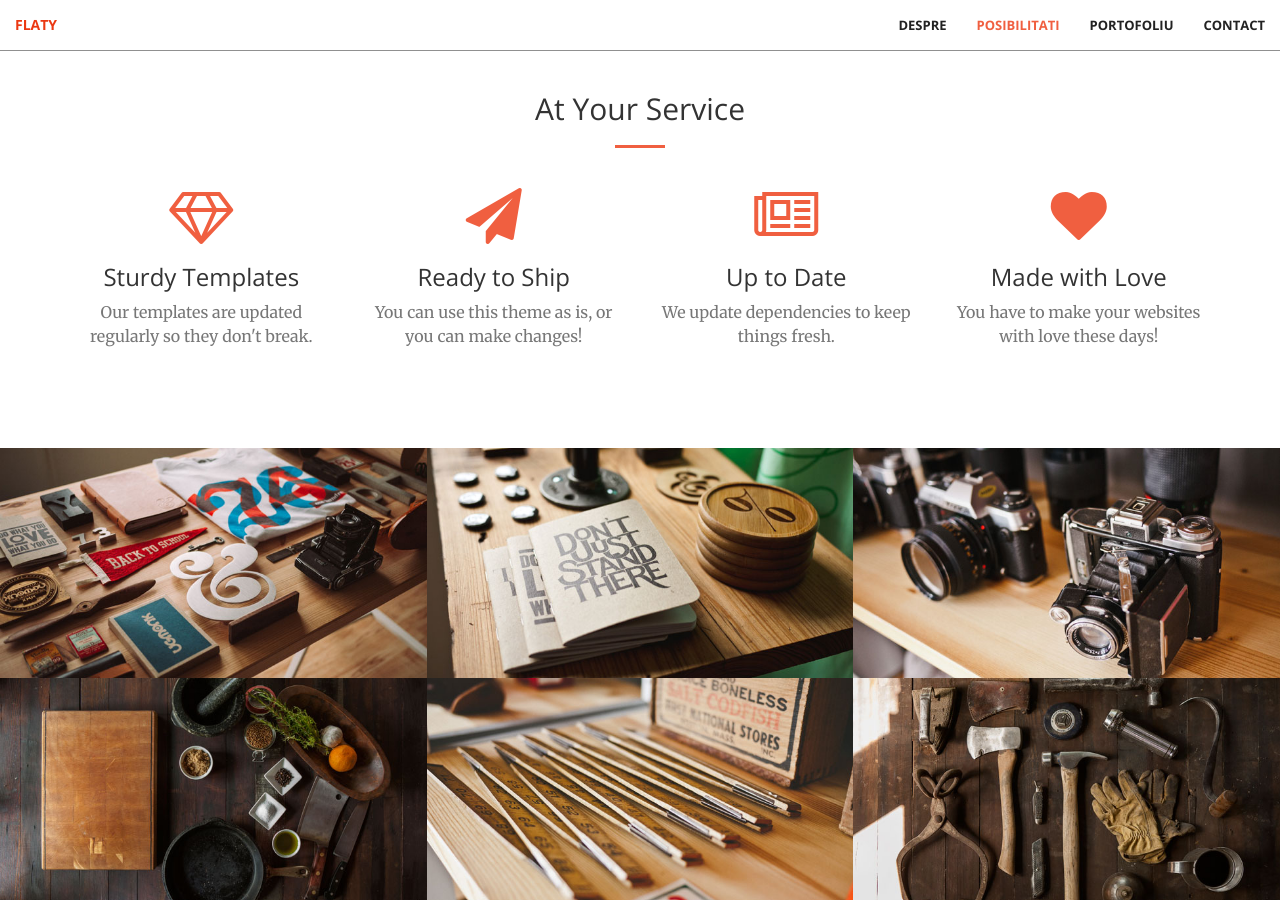
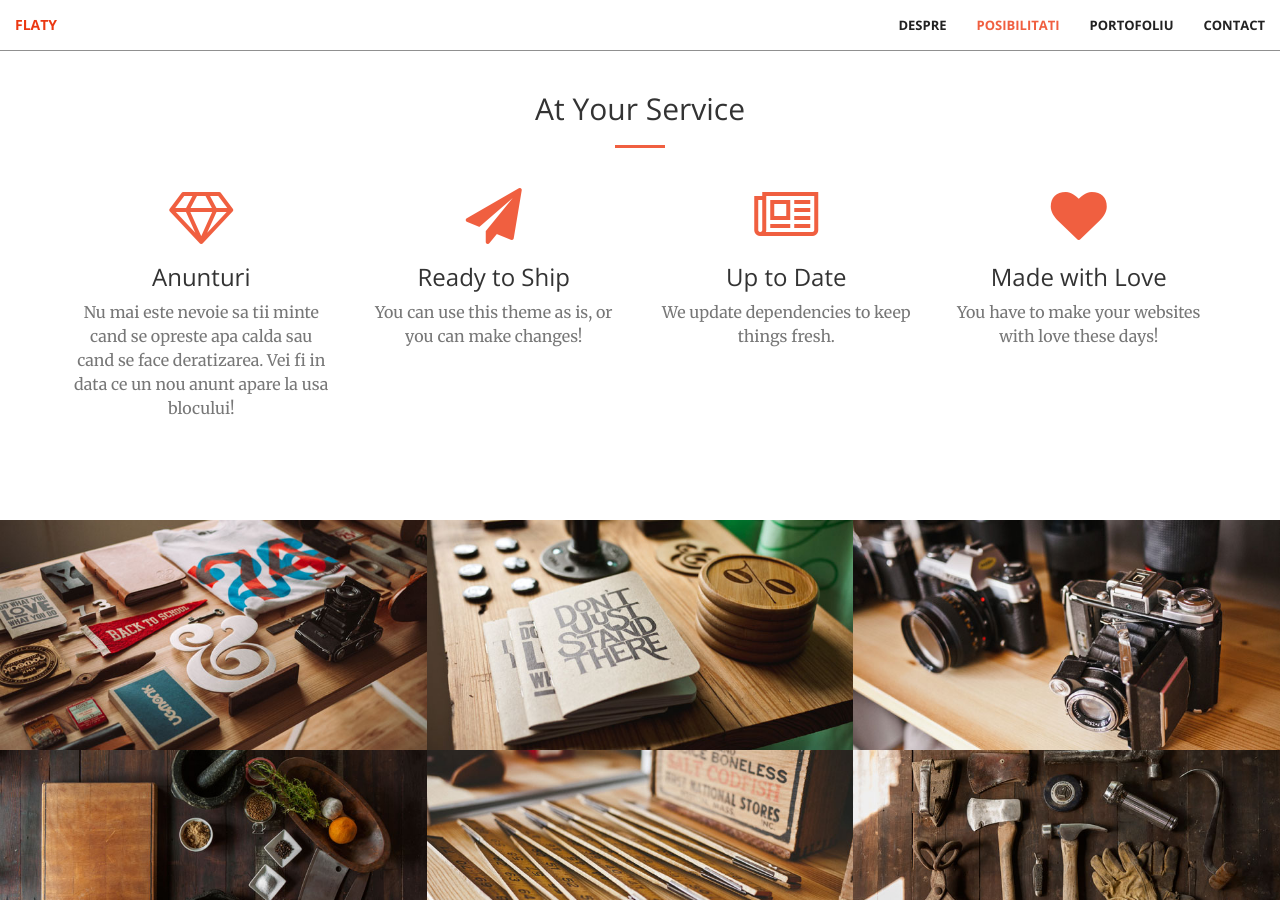
Before and after one commit to rptoma/Flaty-landing-page-2, a Jekyll site: the page built from index.html, in a window 1280 px wide and 900 px high, scrolled down 1276 px. Built offline with Jekyll 4.4.1, drawn with Linux system fonts in a browser that asks for light colours.

Commit message:
Updated '_includes/services.html' via CloudCannon

```diff
--- a/_includes/services.html
+++ b/_includes/services.html
@@ -12,8 +12,8 @@
             <div class="col-lg-3 col-md-6 text-center">
                 <div class="service-box">
                     <i class="fa fa-4x fa-diamond wow bounceIn text-primary"></i>
-                    <h3>Sturdy Templates</h3>
-                    <p class="text-muted">Our templates are updated regularly so they don't break.</p>
+                    <h3>Anunturi</h3>
+                    <p class="text-muted">Nu mai este nevoie sa tii minte cand se opreste apa calda sau cand se face deratizarea. Vei fi in data ce un nou anunt apare la usa blocului!</p>
                 </div>
             </div>
             <div class="col-lg-3 col-md-6 text-center">
```
